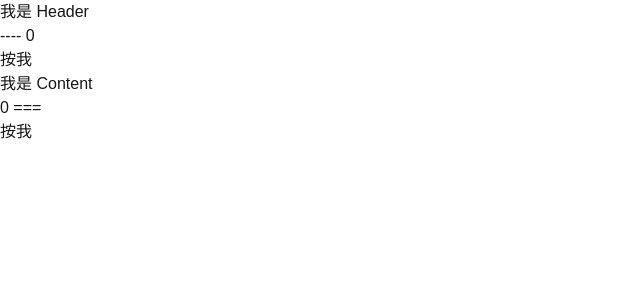
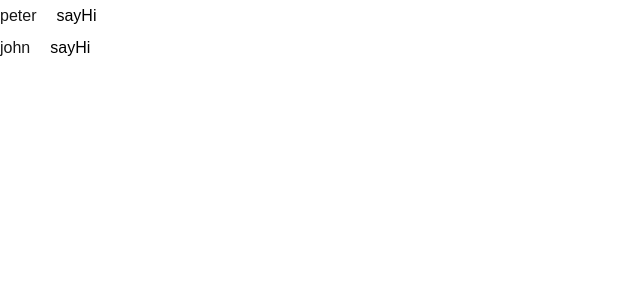
Before and after one commit to PeterCHEN-JIANRONG/2025_nextjs_prictace, a Next.js app: page / in a window 1280 px wide. Shown: the top 300 px of the page, without its empty margins (0-640 px from the left). Built offline with nearby package versions, Linux system fonts and the light colour scheme.

Commit message:
feat: render list by map

```diff
--- a/src/app/page.tsx
+++ b/src/app/page.tsx
@@ -4,55 +4,29 @@ import { createContext, ReactNode, useContext, useState } from "react";
 export default function Home() {
   // const [count, setCount] = useState(0)
 
-  interface User {
-    name: string
-    age: number
+  const list = [
+    {
+      name: 'peter',
+      age: 20
+    },
+    {
+      name: 'john',
+      age: 25
+    }
+  ]
+
+  const say = (str: string) => {
+    console.log(`ih, my name is ${str}`);
   }
 
-  const ThemeContext = createContext<User>({
-    name: 'peter',
-    age: 20
-  });
-
-  const Header = (props: any) => {
-    const {name, age} = useContext(ThemeContext);
-    const click = () => {
-      props.set({
-        name: 'ho',
-        age: 30
-      })
+  return (<>
+  <ul>
+    {
+      list.map((i)=><li key={i.age}>
+        {i.name}
+        <button type="button" onClick={() => say(i.name)} className="ml-4 p-1 bg-white text-black">sayHi</button>
+      </li>)
     }
-    return <div>
-      我是 Header
-      <p>{name} ---- {age}</p>
-      <button type="button" onClick={click}>按我</button>
-    </div>
-  }
-  const Content = (props:any) => {
-    const {name, age} = useContext(ThemeContext);
-    const click = () => {
-      props.set({
-        name: 'bubu',
-        age: 40
-      })
-    }
-    return <div>
-      我是 Content
-      <p>{age} === {name}</p>
-      <button type="button" onClick={click}>按我</button>
-    </div>
-  }
-
-  const [user, setUser] = useState<User>({
-    name: '',
-    age: 0
-  })
-
-  return (<>
-
-    <ThemeContext.Provider value={user}>
-      <Header set={setUser}/>
-      <Content set={setUser}/>
-    </ThemeContext.Provider>
+  </ul>
   </>)
 }
```
